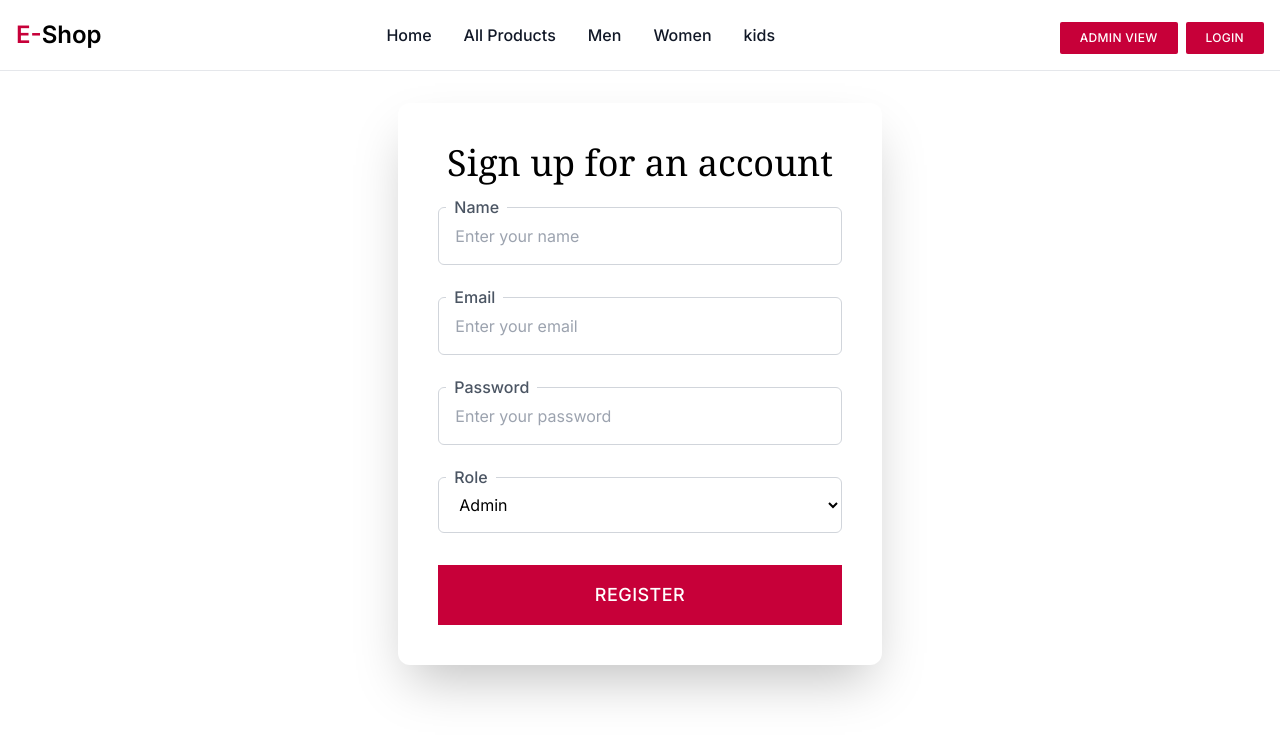
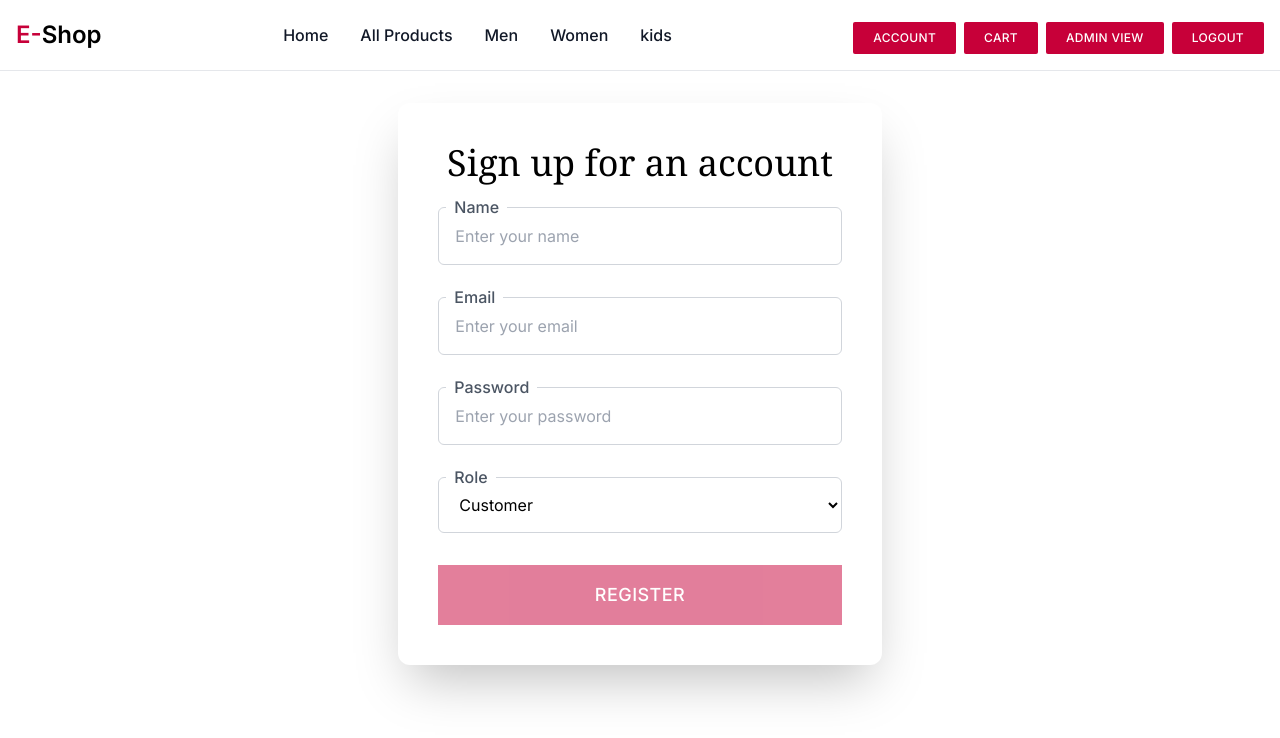
Before and after one commit to azizul96/e-commerce, a Next.js app: page /register in a window 1280 px wide. Shown: the top 738 px of the page. Built offline with nearby package versions, Linux system fonts and the light colour scheme.

Commit message:
register api done

```diff
--- a/src/app/api/register/route.js
+++ b/src/app/api/register/route.js
@@ -1,4 +1,6 @@
 import connectToDB from "@/database";
+import User from "@/models/user";
+import { hash } from "bcryptjs";
 import Joi from "joi";
 import { NextResponse } from "next/server";
 
@@ -31,7 +33,26 @@ export async function POST(req){
   }
 
   try{
+    const isUserAlreadyExists = await User.findOne({email});
+    if(isUserAlreadyExists){
+      return NextResponse.json({
+        success: false,
+        message: 'User is already exists!'
+      })
+    }else{
+      const hashPassword = await hash(password, 12);
 
+      const newlyCreatedUser = await User.create({
+        name, email, password: hashPassword, role
+      })
+
+      if(newlyCreatedUser){
+        return NextResponse.json({
+          success: true,
+          message: 'Account Created Successfully!'
+        })
+      }
+    }
   }
   catch(error){
     console.log('Error in registration');
--- a/src/app/register/page.js
+++ b/src/app/register/page.js
@@ -2,13 +2,36 @@
 
 import InputComponent from "@/components/FormElements/InputComponent/InputComponent";
 import SelectComponent from "@/components/FormElements/SelectComponent/SelectComponent";
+import { registerNewUser } from "@/services/register";
 import { registrationFormControls } from "@/utils";
+import { useState } from "react";
 
 
 
 const isRegistered = false;
+const initialFormData = {
+  name: '',
+  email: '',
+  password: '',
+  role: 'customer'
+}
 
 const Register = () => {
+  const [formData, setFormData] = useState(initialFormData)
+  console.log(formData);
+
+  function isFormValid(){
+
+    return formData && formData.name && formData.name.trim() !== ''
+    && formData.email && formData.email.trim() !== ''
+    && formData.password && formData.password.trim() !== '' ? true : false
+  }
+
+  const handleRegister = async() =>{
+    const data = await registerNewUser(formData)
+    console.log(data);
+  }
+
   return (
     <div className="bg-white relative">
       <div className="flex flex-col items-center justify-between pt-0 pr-10 pb-0 pl-10 mt-8 mr-auto xl:px-5 lg:flex-row ">
@@ -33,15 +56,33 @@ const Register = () => {
                       type={controlItem.type}
                       placeholder={controlItem.placeholder}
                       label={controlItem.label}
+                      onChange={(event)=> {
+                        setFormData({
+                          ...formData,
+                          [controlItem.id] : event.target.value
+                        })
+                      }}
+                      value={formData[controlItem.id]}
                       />)
                       : controlItem.componentType === 'select' ?
                       (<SelectComponent
                       option={controlItem.options}
                       label={controlItem.label}
+                      onChange={(event)=> {
+                        setFormData({
+                          ...formData,
+                          [controlItem.id] : event.target.value
+                        })
+                      }}
+                      value={formData[controlItem.id]}
                       />)
                       : null)
                   }
-                  <button className="inline-flex w-full items-center justify-center bg-[#C70039] px-6 py-4 text-lg text-white transition-all duration-200 ease-in-out focus:shadow font-medium uppercase tracking-wide">
+                  <button className="inline-flex w-full items-center justify-center bg-[#C70039] px-6 py-4 text-lg text-white transition-all duration-200 ease-in-out focus:shadow font-medium uppercase tracking-wide disabled:opacity-50"
+
+                  disabled={!isFormValid()}
+                  onClick={handleRegister}
+                  >
                     Register
                   </button>
                 </div>
--- a/src/components/Navbar/Navbar.js
+++ b/src/components/Navbar/Navbar.js
@@ -6,7 +6,7 @@ import { Fragment, useContext } from "react";
 import CommonModal from "../CommonModal/CommonModal";
 
 const isAdminView = false;
-const isAuthUser = false;
+const isAuthUser = true;
 const user = {
     role: 'admin'
 }
--- a/src/database/index.js
+++ b/src/database/index.js
@@ -3,7 +3,7 @@ import mongoose from "mongoose";
 
 const configOptions = {
   useNewUrlParser: true,
-  useUnifiedTopology:true
+  useUnifiedTopology: true
 }
 const connectToDB = async()=>{
   const connectionUrl = 'mongodb+srv://azizul53468:azizul53468@cluster0.c1vw2zf.mongodb.net/';
--- a/src/models/user.js
+++ b/src/models/user.js
@@ -8,6 +8,6 @@ const UserSchema = new mongoose.Schema({
   role: String
 })
 
-const User = mongoose.models.User || mongoose.model("User", UserSchema)
+const User = mongoose.models.User || mongoose.model("User", UserSchema);
 
-export default UserSchema;
+export default User;
--- /dev/null
+++ b/src/services/register/index.js
@@ -0,0 +1,21 @@
+
+
+
+export const registerNewUser = async(formData) =>{
+
+  try{
+    const response = await fetch('/api/register', {
+      method: 'POST',
+      headers: {
+        'content-type': 'application/json'
+      },
+      body: JSON.stringify(formData)
+    })
+
+    const finalData = response.json()
+    return finalData;
+  }
+  catch(e){
+    console.log('Error', e);
+  }
+}
```
Also changed, not shown: 1 other file (tests, documents, lock files or other folders).
